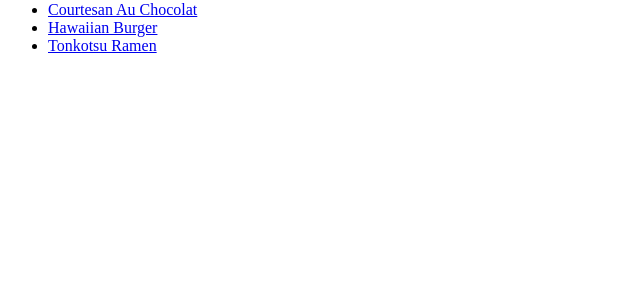
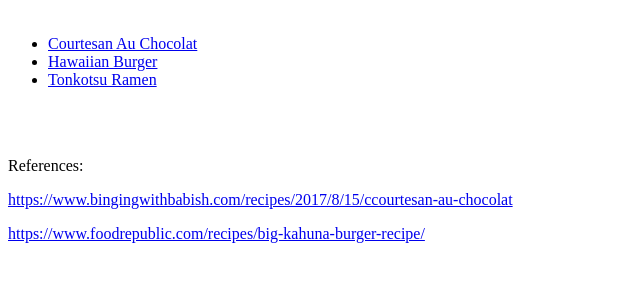
Before and after one commit to JoeJazzy/odin-recipes, a plain HTML site: page index.html in a window 1280 px wide. Shown: the part 79-360 px from the top of the page, without its empty margins (0-640 px from the left). Drawn offline with Linux system fonts and the light colour scheme.

Commit message:
Added references on index page

```diff
--- a/index.html
+++ b/index.html
@@ -10,11 +10,19 @@
 
 
     <h1>Recipes from some of my favorite films!</h1>
+    <img src="">
     <ul>
         <li><a href="./recipes/courtesan-au-chocolat.html">Courtesan Au Chocolat</a></li>
         <li><a href="./recipes/hawaiian-burger.html">Hawaiian Burger</a></li>
         <li><a href="./recipes/tonkotsu-ramen.html">Tonkotsu Ramen</a></li>
     </ul>
 
+    <br>
+    <br>
+
+    <p>References:</p>
+    <p><a href="https://www.bingingwithbabish.com/recipes/2017/8/15/ccourtesan-au-chocolat">https://www.bingingwithbabish.com/recipes/2017/8/15/ccourtesan-au-chocolat</a></p>
+    <p><a href="https://www.foodrepublic.com/recipes/big-kahuna-burger-recipe/">https://www.foodrepublic.com/recipes/big-kahuna-burger-recipe/</a></p>
+
 </body>
 </html>
```
